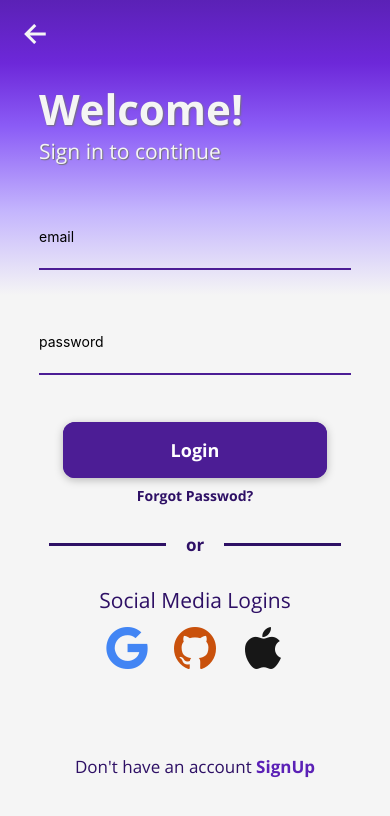
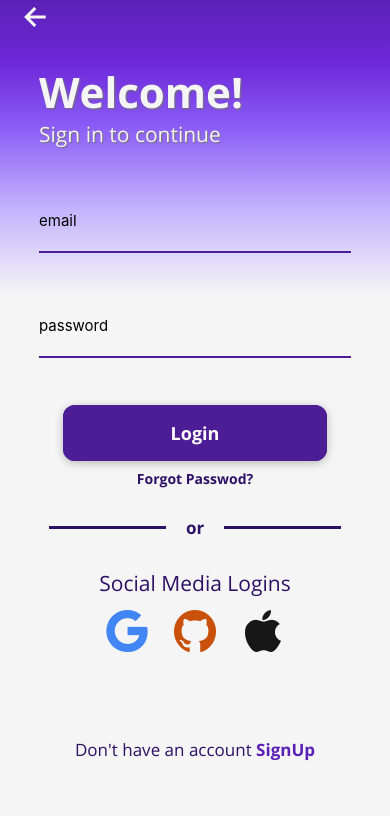
Before and after one commit to edegan-furb/Entra21-TCC, a React Native app in the folder Client/: screen /LogIn in a window 390 px wide. Shown: the top 816 px of the page. Built offline with nearby package versions, Linux system fonts and the light colour scheme.

Commit message:
Screen SafeArea

```diff
--- a/Client/screens/LogInScreen.js
+++ b/Client/screens/LogInScreen.js
@@ -136,14 +136,13 @@ const styles = StyleSheet.create({
     flex: 1,
     width: wp("100%"),
     height: hp("100%"),
+    //paddingTop: Platform.OS === "android" ? StatusBar.currentHeight : 0,
   },
   rootContainer: {
     flex: 1,
-    paddingTop: Platform.OS === "android" ? StatusBar.currentHeight : 0,
   },
   backButtonContainer: {
     height: hp("7.5%"),
-    marginTop: hp("2%"),
     marginLeft: wp("5%"),
   },
   pressed: {
@@ -184,6 +183,7 @@ const styles = StyleSheet.create({
   },
   input: {
     width: wp("70%"),
+    fontSize: hp("1.8%"),
   },
   loginButton: {
     height: hp("10%"),
```
